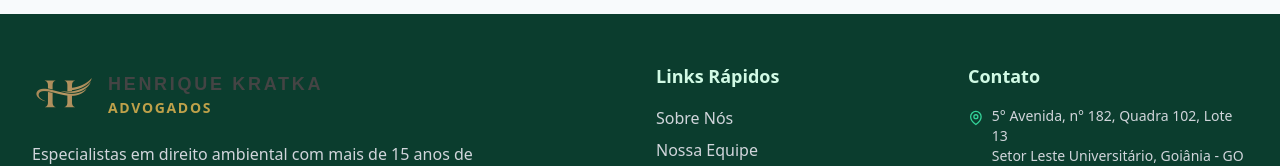
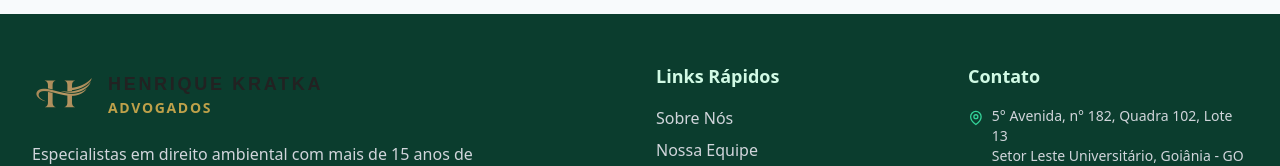
Before and after one commit to gkratka/henrique_adv, a React (Vite) app: page /henrique_adv/contato in a window 1280 px wide. Shown: the part 2069-2235 px from the top of the page. Built offline with nearby package versions, Linux system fonts and the light colour scheme.

Commit message:
Set HENRIQUE KRATKA color to charcoal/dark gray in footer

```diff
--- a/src/components/Footer.tsx
+++ b/src/components/Footer.tsx
@@ -13,7 +13,7 @@ const Footer = () => {
             <div className="flex items-center space-x-3 mb-4">
               <img src={henriqueLogo} alt="Henrique Kratka Logo" className="h-16 w-16 rounded-lg object-contain" />
               <div>
-                <div className="text-lg font-extrabold tracking-widest uppercase" style={{ letterSpacing: '0.15em', color: '#444444', fontFamily: 'sans-serif' }}>
+                <div className="text-lg font-extrabold tracking-widest uppercase" style={{ letterSpacing: '0.15em', color: '#222', fontFamily: 'sans-serif' }}>
                   HENRIQUE KRATKA
                 </div>
                 <div className="text-sm font-extrabold uppercase" style={{ color: '#BFA14A', letterSpacing: '0.12em' }}>
```
